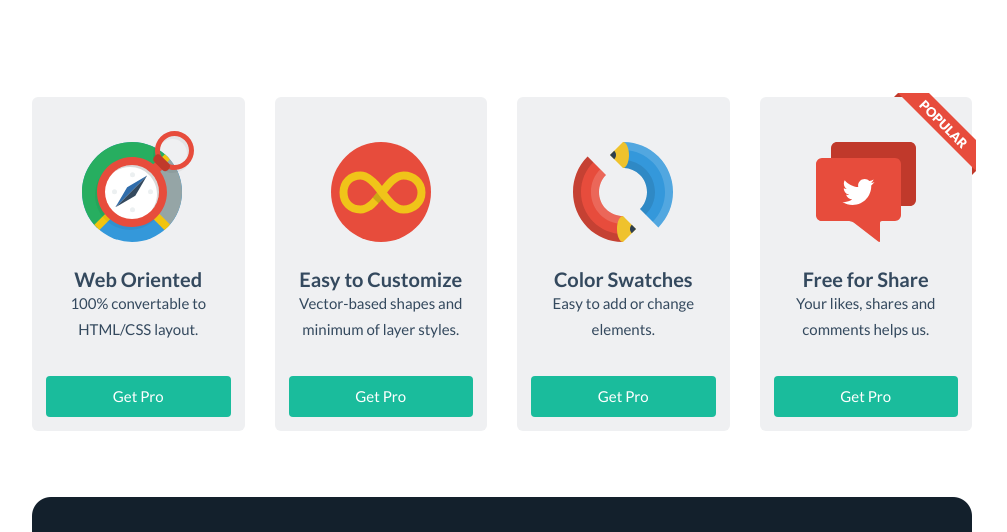
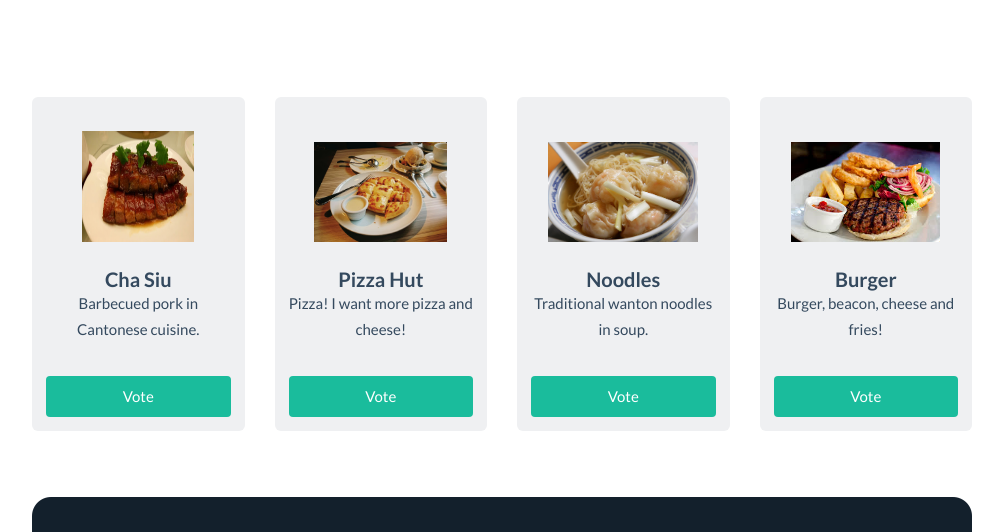
Before and after one commit to skygear-demo/web-dinnerpoll, a website: page index.html in a window 1280 px wide. Shown: the part 240-772 px from the top of the page, without its empty margins (138-1145 px from the left). Drawn offline with Linux system fonts and the light colour scheme.

Commit message:
Add food options

```diff
--- a/index.html
+++ b/index.html
@@ -35,38 +35,37 @@
       <div class="row demo-tiles">
         <div class="col-xs-3">
           <div class="tile">
-            <img src="img/icons/svg/compas.svg" alt="Compas" class="tile-image big-illustration">
-            <h3 class="tile-title">Web Oriented</h3>
-            <p>100% convertable to HTML/CSS layout.</p>
-            <a class="btn btn-primary btn-large btn-block" href="http://designmodo.com/flat">Get Pro</a>
+            <img src="img/chasiu.jpg" class="tile-image big-illustration">
+            <h3 class="tile-title">Cha Siu</h3>
+            <p> Barbecued pork in Cantonese cuisine.</p>
+            <a class="btn btn-primary btn-large btn-block" href="http://designmodo.com/flat">Vote</a>
           </div>
         </div>
 
         <div class="col-xs-3">
           <div class="tile">
-            <img src="img/icons/svg/loop.svg" alt="Infinity-Loop" class="tile-image">
-            <h3 class="tile-title">Easy to Customize</h3>
-            <p>Vector-based shapes and minimum of layer styles.</p>
-            <a class="btn btn-primary btn-large btn-block" href="http://designmodo.com/flat">Get Pro</a>
+            <img src="img/pizzahut.jpg" class="tile-image">
+            <h3 class="tile-title">Pizza Hut</h3>
+            <p>Pizza! I want more pizza and cheese!</p>
+            <a class="btn btn-primary btn-large btn-block" href="http://designmodo.com/flat">Vote</a>
           </div>
         </div>
 
         <div class="col-xs-3">
           <div class="tile">
-            <img src="img/icons/svg/pencils.svg" alt="Pensils" class="tile-image">
-            <h3 class="tile-title">Color Swatches</h3>
-            <p>Easy to add or change elements. </p>
-            <a class="btn btn-primary btn-large btn-block" href="http://designmodo.com/flat">Get Pro</a>
+            <img src="img/noodles.jpg" class="tile-image">
+            <h3 class="tile-title">Noodles</h3>
+            <p>Traditional wanton noodles in soup.</p>
+            <a class="btn btn-primary btn-large btn-block" href="http://designmodo.com/flat">Vote</a>
           </div>
         </div>
 
         <div class="col-xs-3">
           <div class="tile tile-hot">
-            <img src="img/icons/svg/ribbon.svg" alt="ribbon" class="tile-hot-ribbon">
-            <img src="img/icons/svg/chat.svg" alt="Chat" class="tile-image">
-            <h3 class="tile-title">Free for Share</h3>
-            <p>Your likes, shares and comments helps us.</p>
-            <a class="btn btn-primary btn-large btn-block" href="http://designmodo.com/flat">Get Pro</a>
+            <img src="img/burger.jpg"class="tile-image">
+            <h3 class="tile-title">Burger</h3>
+            <p>Burger, beacon, cheese and fries!</p>
+            <a class="btn btn-primary btn-large btn-block" href="http://designmodo.com/flat">Vote</a>
           </div>
 
         </div>
```
Also changed, not shown: img/burger.jpg (added), img/chasiu.jpg (added), img/noodles.jpg (added), img/pizzahut.jpg (added), img/sushi.jpg (added).
